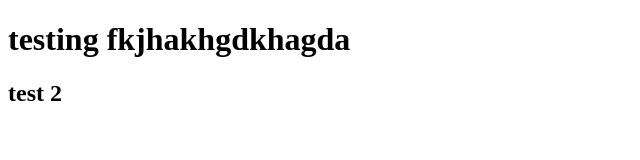
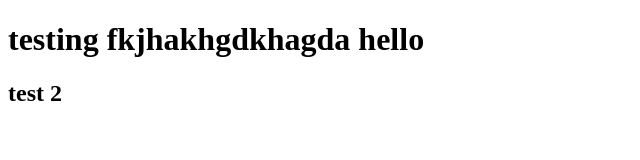
Before and after one commit to talenaa/testingGit, a plain HTML site: page index.html in a window 1280 px wide. Shown: the whole page, without its empty margins (0-640 px from the left). Drawn offline with Linux system fonts and the light colour scheme.

Commit message:
test: git is working yay

```diff
--- a/index.html
+++ b/index.html
@@ -9,7 +9,7 @@
     <body>
         <main>
             <header>
-                <h1>testing fkjhakhgdkhagda</h1>
+                <h1>testing fkjhakhgdkhagda hello </h1>
                 <h2>test 2</h2>
             </header>
         </main>
```
